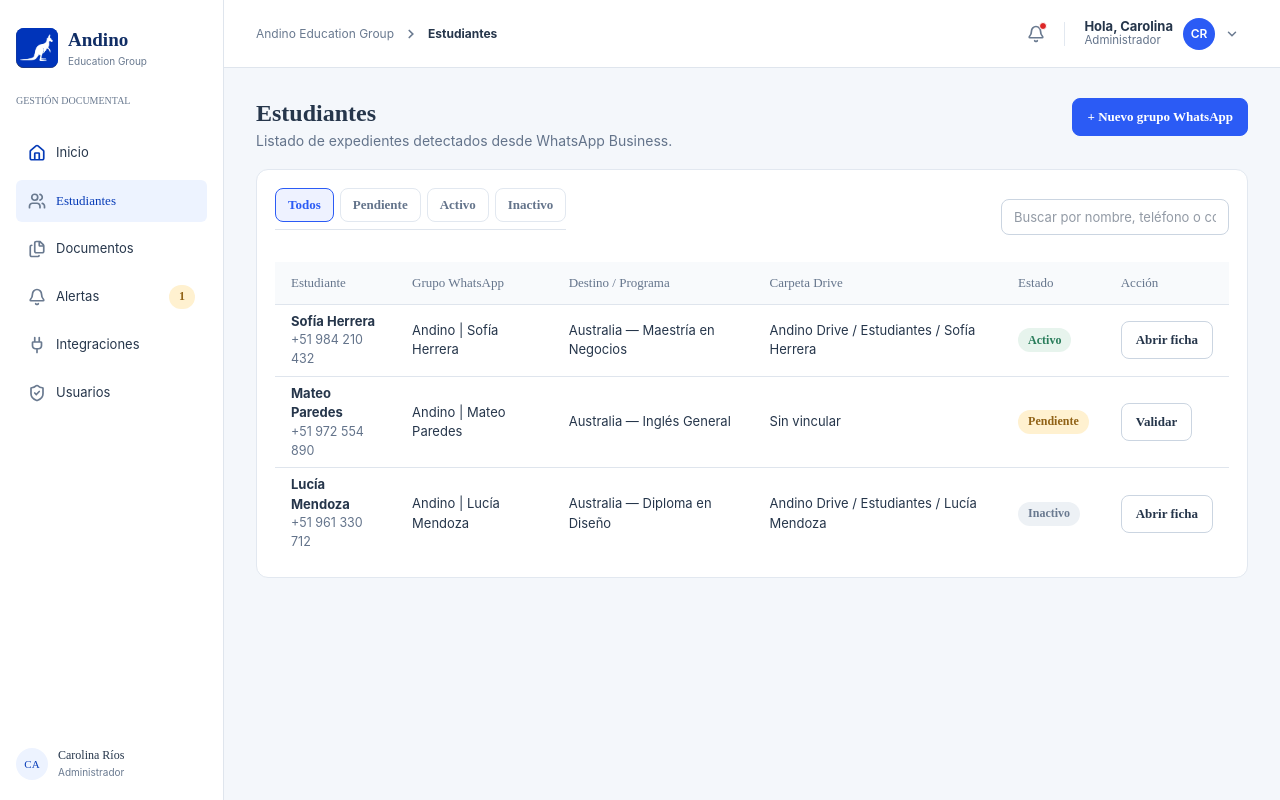
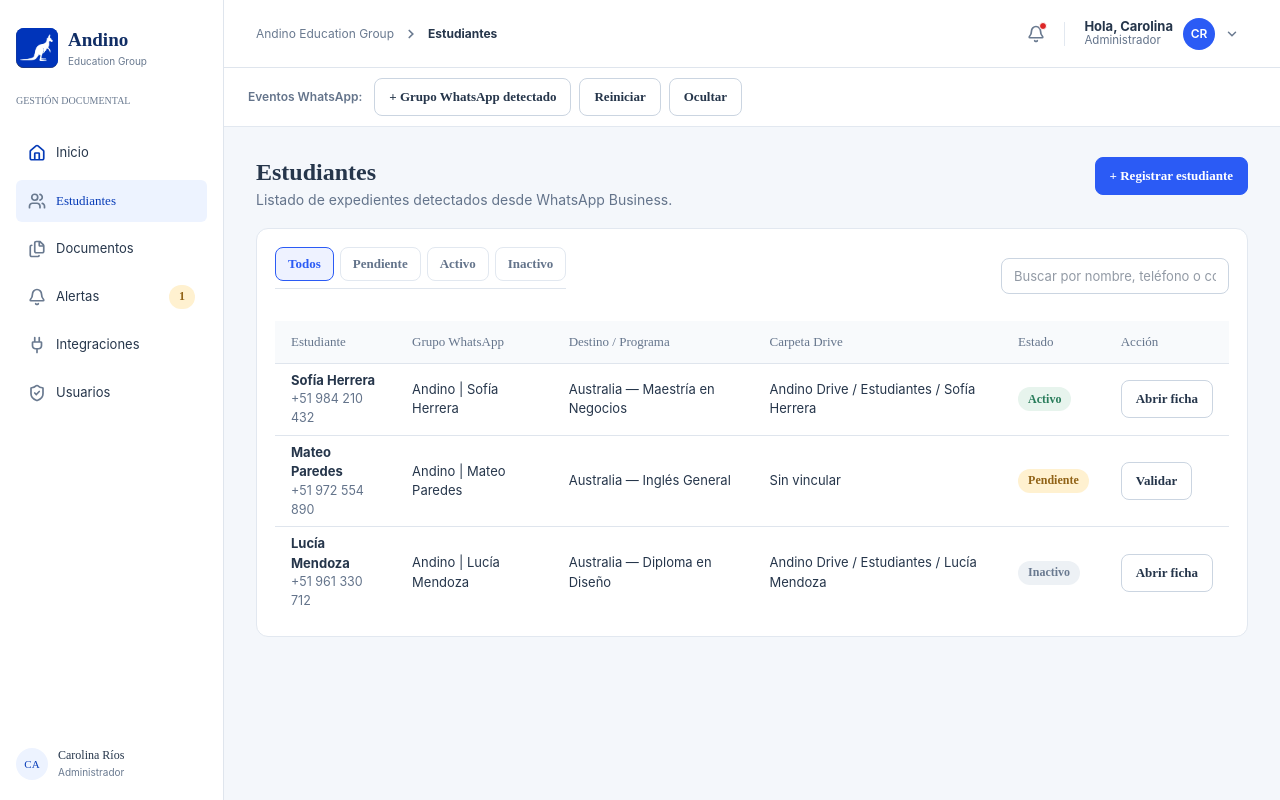
Before and after one commit to PaulBendezuTorres/AndinoEducationGroup, a React (Vite) app: page /inicio in a window 1280 px wide. Both pictures are taken after a click on the button "Estudiantes". Built offline with nearby package versions, Linux system fonts and the light colour scheme; a web font is replaced by a local one.

Commit message:
Feat: separar registro manual de estudiante vs evento externo de grupo WhatsApp

```diff
--- a/src/App.tsx
+++ b/src/App.tsx
@@ -493,7 +493,7 @@ function Students({ go }: { go: (p: Page) => void }) {
         action={
           role !== "Personal" ? (
             <Button primary onClick={() => setShowNewForm((v) => !v)}>
-              {showNewForm ? "Cancelar" : "+ Nuevo grupo WhatsApp"}
+              {showNewForm ? "Cancelar" : "+ Registrar estudiante"}
             </Button>
           ) : undefined
         }
@@ -501,7 +501,7 @@ function Students({ go }: { go: (p: Page) => void }) {
       {showNewForm && role !== "Personal" && (
         <Card className="mb-4">
           <div className="card-head">
-            <h3>Registrar nuevo grupo de WhatsApp</h3>
+            <h3>Registrar nuevo estudiante</h3>
           </div>
           <div className="two-col">
             <Field
--- a/src/features/sprintBar/SprintBar.tsx
+++ b/src/features/sprintBar/SprintBar.tsx
@@ -3,20 +3,22 @@ import { Button } from "../../shared/components/UI";
 import { useAppStore } from "../../shared/context/AppStore";
 import type { Page } from "../../shared/types/domain";
 
-export function SprintBar({ page }: { page: Page; go?: (page: Page) => void }) {
+export function SprintBar({ page, go }: { page: Page; go: (page: Page) => void }) {
   const {
+    role,
     students,
     selectedStudentId,
+    simulateWhatsAppGroup,
     simulateFileUpload,
     resetAll,
   } = useAppStore();
   const [visible, setVisible] = useState(true);
 
+  const isStudents = page === "students" || page === "validation" || page === "student";
   const isDocs = page === "documents" || page === "review";
   const isAlerts = page === "alerts";
 
-  // Solo mostrar acciones rápidas en Documentos o Alertas (Estudiantes ya tiene su propio botón)
-  const hasActions = isDocs || isAlerts;
+  const hasActions = (isStudents && role !== "Personal") || isDocs || isAlerts;
   if (!hasActions) return null;
 
   const inactiveStudent = students.find((s) => s.status === "Inactivo");
@@ -25,15 +27,26 @@ export function SprintBar({ page }: { page: Page; go?: (page: Page) => void }) {
   if (!visible) {
     return (
       <div className="sprint-bar">
-        <span className="sprint-bar-label">Acciones rápidas ocultas</span>
-        <Button onClick={() => setVisible(true)}>Mostrar acciones</Button>
+        <span className="sprint-bar-label">Eventos externos ocultos</span>
+        <Button onClick={() => setVisible(true)}>Mostrar eventos</Button>
       </div>
     );
   }
 
   return (
     <div className="sprint-bar">
-      <span className="sprint-bar-label">Acciones rápidas:</span>
+      <span className="sprint-bar-label">Eventos WhatsApp:</span>
+
+      {isStudents && role !== "Personal" && (
+        <Button
+          onClick={() => {
+            simulateWhatsAppGroup();
+            go("validation");
+          }}
+        >
+          + Grupo WhatsApp detectado
+        </Button>
+      )}
 
       {isDocs && (
         <>
```
